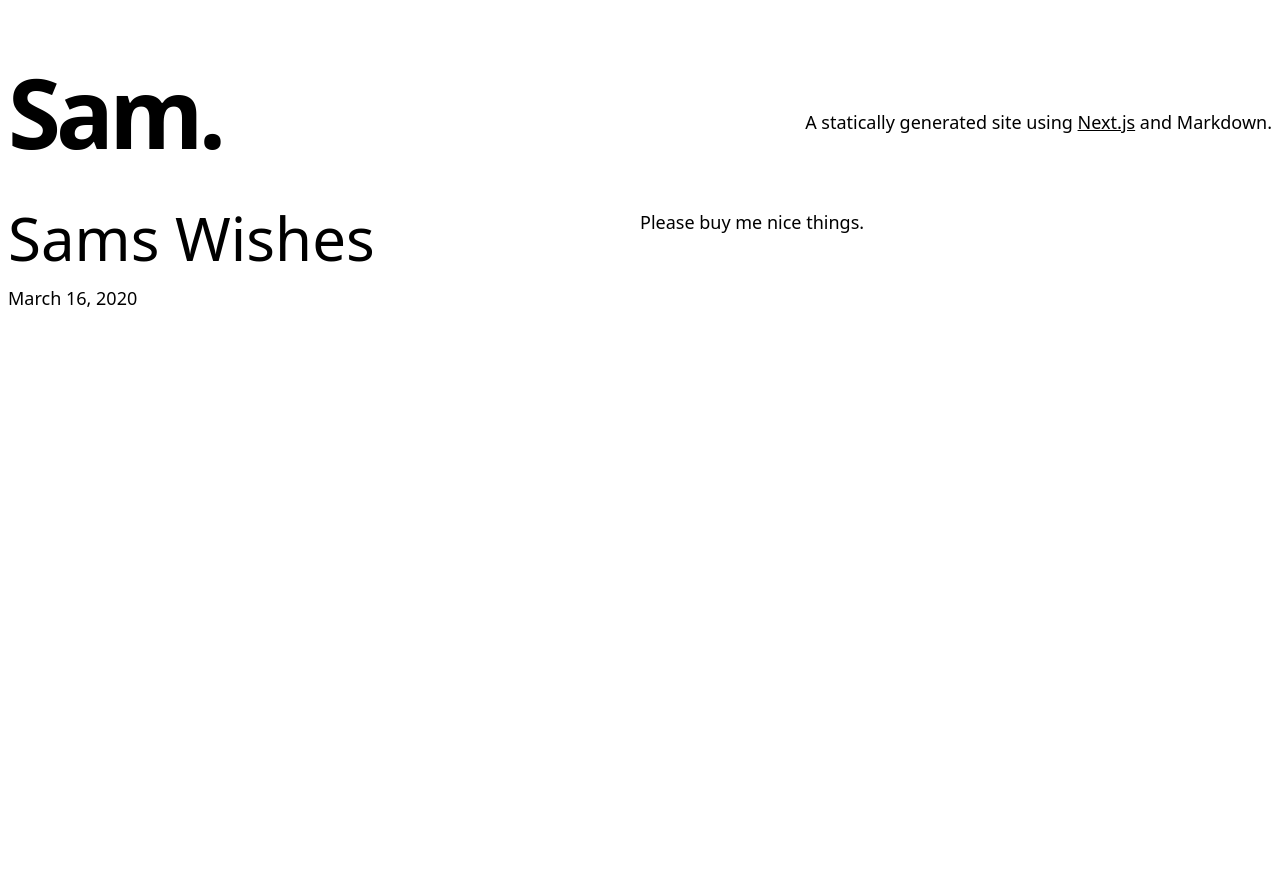
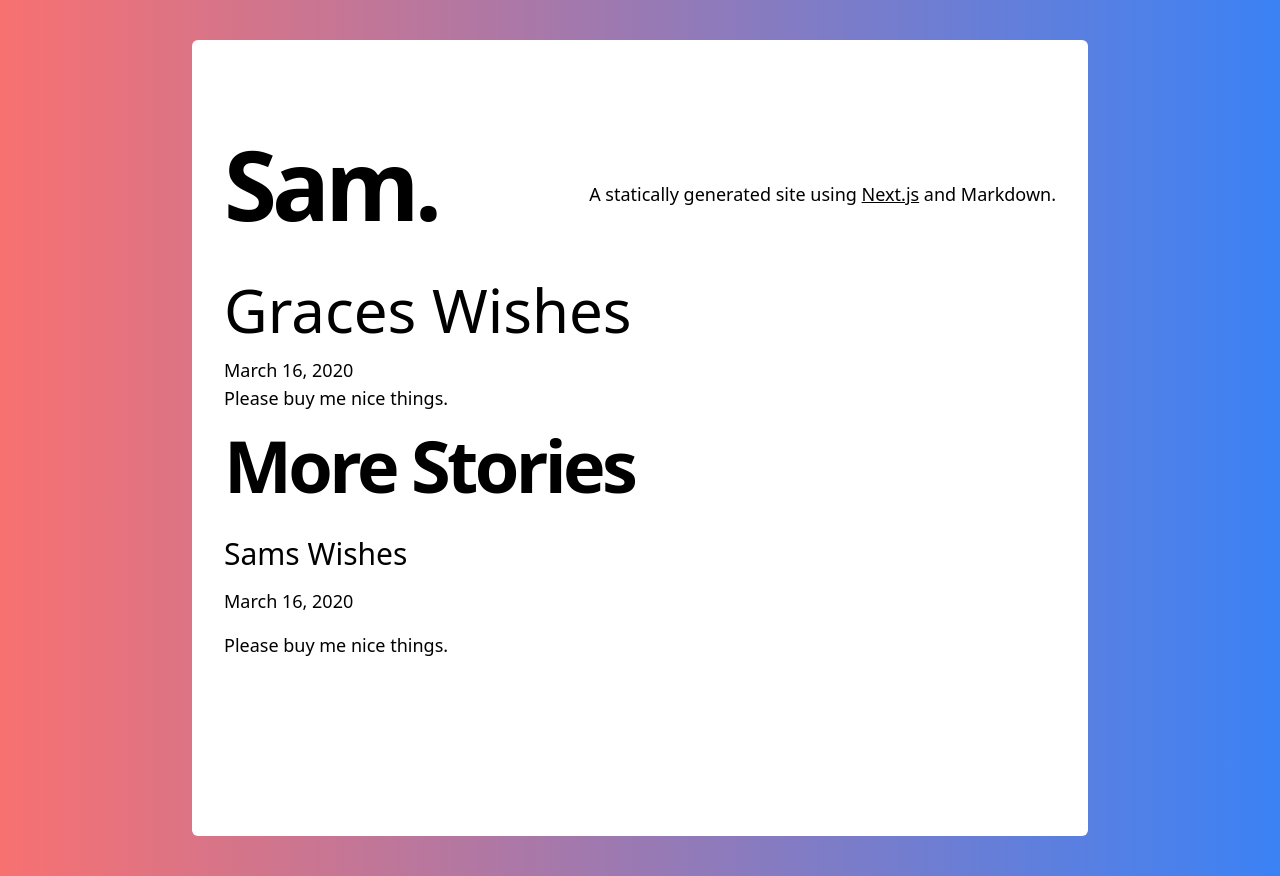
Before and after one commit to SamHats/wish, a Next.js app: page / in a window 1280 px wide. Built offline with nearby package versions, Linux system fonts and the light colour scheme.

Commit message:
+ [changes] - more playing

```diff
--- /dev/null
+++ b/_posts/grace.md
@@ -0,0 +1,15 @@
+---
+title: 'Graces Wishes'
+excerpt: 'Please buy me nice things.'
+date: '2020-03-16T05:35:07.322Z'
+author:
+  name: Grace
+ogImage:
+  url: '/assets/images/cover.jpg'
+wishes: [
+  {name: 'Love', link: 'https://www.oneupcomponents.com/products/edc-pump'},
+  {name: 'Hugs', link: 'https://www.google.com/shopping/product/r/en-GB/1?prds=epd:7220999156452326479,pid:7220999156452326479&psb=1'}
+  ]
+---
+
+Please buy me nice things 🦋.
--- a/_posts/sam.md
+++ b/_posts/sam.md
@@ -3,7 +3,7 @@ title: 'Sams Wishes'
 excerpt: 'Please buy me nice things.'
 date: '2020-03-16T05:35:07.322Z'
 author:
-  name: Sam Clifford
+  name: Sam
   picture: '/assets/images/sc-logo.png'
 ogImage:
   url: '/assets/images/cover.jpg'
--- a/components/avatar.js
+++ b/components/avatar.js
@@ -1,8 +1,8 @@
 export default function Avatar({ name, picture }) {
   return (
     <div className="flex items-center">
-      <img src={picture} className="w-12 h-12 rounded-full mr-4" alt={name} />
-      <div className="text-xl font-bold">{name}</div>
+      {picture && <img src={picture} className="w-12 h-12 rounded-full mr-4" alt={name} />}
+      <div className="text-1xl lg:text-4xl leading-none font-extrabold text-gray-900 tracking-tight">{name}'s Wishes</div>
     </div>
   )
 }
--- a/components/container.js
+++ b/components/container.js
@@ -1,3 +1,3 @@
 export default function Container({ children }) {
-  return <div className="container mx-md m-auto px-2">{children}</div>
+  return <div className="container mx-md m-auto max-w-4xl p-8 bg-white rounded-md">{children}</div>
 }
--- a/components/header.js
+++ b/components/header.js
@@ -3,7 +3,7 @@ import Link from 'next/link'
 
 export default function Header() {
   return (
-    <h2 className="text-2xl md:text-4xl font-bold tracking-tight md:tracking-tighter leading-tight mb-20 mt-8">
+    <h2 className="text-2xl md:text-4xl font-bold tracking-tight md:tracking-tighter leading-tight mb-10">
       <Link href="/">
         <a className="hover:underline">{SITE_NAME}</a>
       </Link>
--- a/components/hero-post.js
+++ b/components/hero-post.js
@@ -9,7 +9,7 @@ export default function HeroPost({
 }) {
   return (
     <section>
-      <div className="md:grid md:grid-cols-2 md:col-gap-16 lg:col-gap-8 mb-20 md:mb-28">
+      <div>
         <div>
           <h3 className="mb-4 text-4xl lg:text-6xl leading-tight">
             <Link as={`/posts/${slug}`} href="/posts/[slug]">
--- a/components/layout.js
+++ b/components/layout.js
@@ -4,8 +4,8 @@ export default function Layout({children }) {
   return (
     <>
       <Meta />
-      <div className="min-h-screen">
-        <main>{children}</main>
+      <div className="min-h-screen bg-gradient-to-r from-red-400 to-blue-500">
+        <main className="py-10">{children}</main>
       </div>
     </>
   )
--- a/components/post-body.js
+++ b/components/post-body.js
@@ -1,6 +1,6 @@
 export default function PostBody({ content }) {
   return (
-    <div className="max-w-2xl mx-auto">
+    <div>
       <div
         dangerouslySetInnerHTML={{ __html: content }}
       />
--- a/components/post-header.js
+++ b/components/post-header.js
@@ -1,19 +1,14 @@
 import Avatar from '@/components/avatar'
-import DateFormatter from '@/components/date-formatter'
 
-export default function PostHeader({ title, date, author }) {
+export default function PostHeader({ date, author }) {
   return (
     <>
-      <h1>{title}</h1>
-      <div className="hidden md:block md:mb-12">
+      <div className="md:block md:mb-12">
         <Avatar name={author.name} picture={author.picture} />
       </div>
-      <div className="max-w-2xl mx-auto">
+      <div>
         <div className="block md:hidden mb-6">
           <Avatar name={author.name} picture={author.picture} />
-        </div>
-        <div className="mb-6 text-lg">
-          <DateFormatter dateString={date} />
         </div>
       </div>
     </>
--- a/components/wish.js
+++ b/components/wish.js
@@ -2,6 +2,6 @@ export default function Wish({ wish }) {
   const linkName = wish.name
   const linkSrc = wish.link
   return (
-    <li><a href={linkSrc} target="_blank" rel="noopener">{linkName}</a></li>
+    <li>🎁 <a href={linkSrc} target="_blank" rel="noopener">{linkName}</a></li>
   )
 }
--- /dev/null
+++ b/components/wishes.js
@@ -0,0 +1,13 @@
+import Wish from '@/components/wish'
+
+export default function Wishes({ wishes }) {
+  if(!wishes && wishes.length === 1) return null
+  return (
+      <div className="mb-3">
+        <h3 className="sm:text-lg sm:leading-snug font-semibold tracking-wide uppercase text-orange-600 mb-3">Wishes</h3>
+        <ul>
+          {wishes.map((wish, i) => <Wish wish={wish} key={i} />)}
+        </ul>
+      </div>
+  )
+}
--- a/pages/posts/[slug].js
+++ b/pages/posts/[slug].js
@@ -10,7 +10,7 @@ import PostTitle from '@/components/post-title'
 import Head from 'next/head'
 import { CMS_NAME } from '@/lib/constants'
 import markdownToHtml from '@/lib/markdownToHtml'
-import Wish from '@/components/wish'
+import Wishes from '@/components/wishes'
 
 export default function Post({ post, preview }) {
   const router = useRouter()
@@ -38,14 +38,7 @@ export default function Post({ post, preview }) {
                 date={post.date}
                 author={post.author}
               />
-              {post.wishes.length > 1 &&
-                <>
-                  <h3>Wishes</h3>
-                  <ul>
-                    {post.wishes.map((wish, i) => <Wish wish={wish} key={i} />)}
-                  </ul>
-                </>
-              }
+              <Wishes wishes={post.wishes} />
               <PostBody content={post.content} />
             </article>
           </>
```
